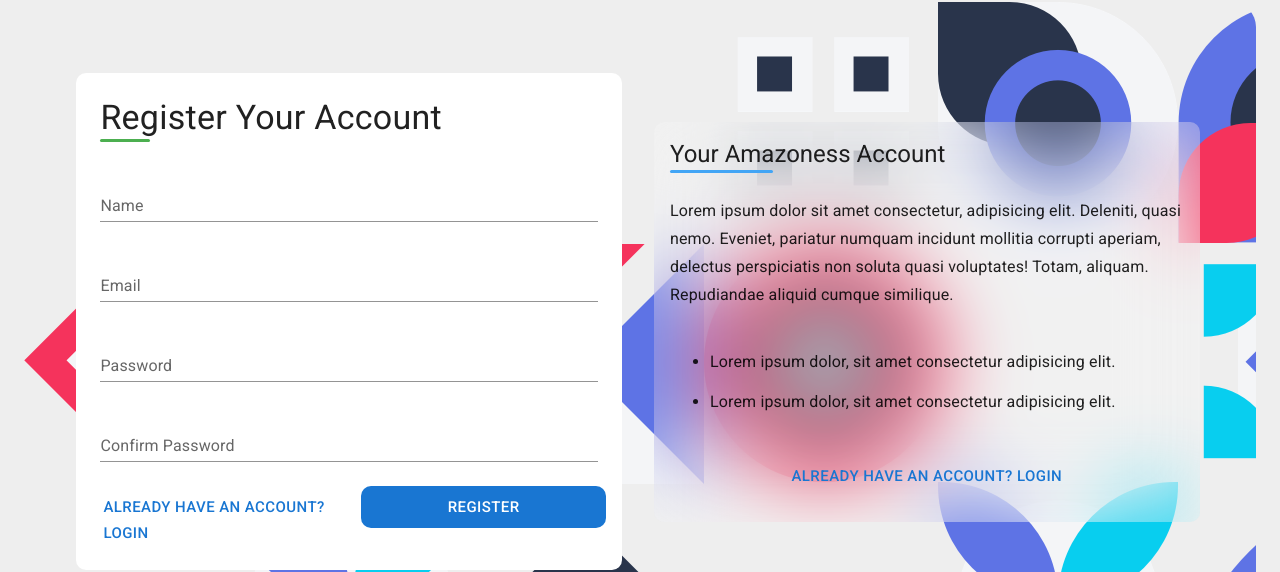
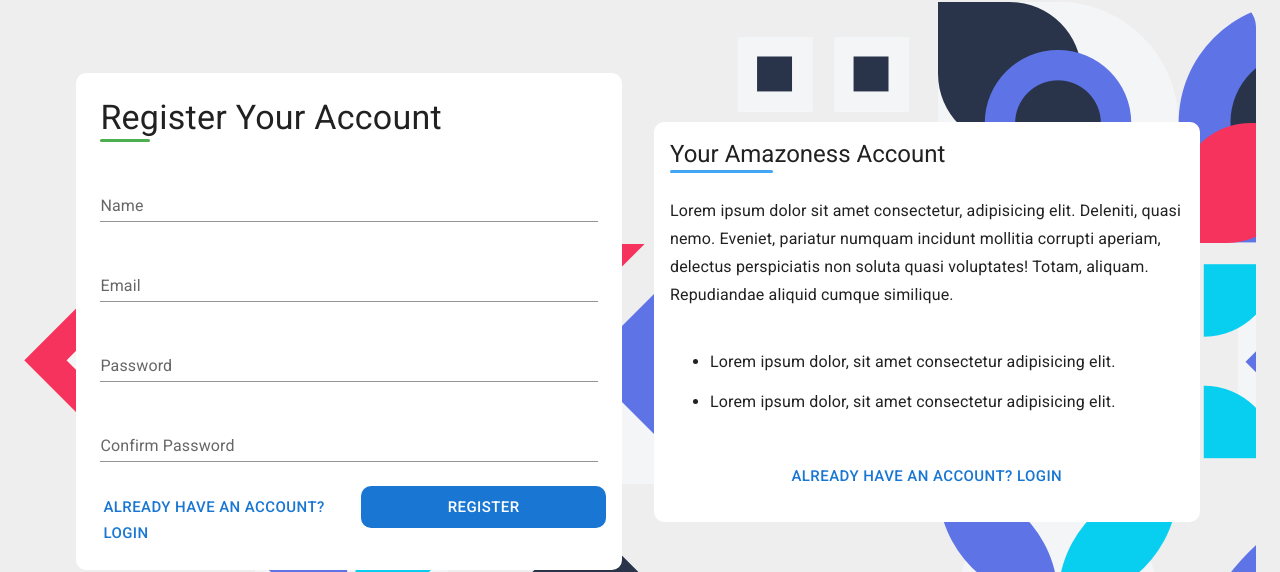
Before and after one commit to TheMrCorvy/amazoness, a Next.js app: page /register in a window 1280 px wide. Shown: the part 195-767 px from the top of the page. Built offline with nearby package versions, Linux system fonts and the light colour scheme; no server answers.

Commit message:
updated styles for login & register pages

```diff
--- a/src/pages/register.tsx
+++ b/src/pages/register.tsx
@@ -2,7 +2,6 @@ import { FC } from "react"
 import NextLink from "next/link"
 
 import { Button, Card, CardContent, Grid, Typography } from "@mui/material"
-import useStyles from "../styles/pages/register"
 
 import UnderlinedTitle from "../components/UnderlinedTitle"
 import BreadCrumbs from "../components/BreadCrumbs"
@@ -11,19 +10,17 @@ import RegisterForm from "../components/sections/RegisterForm"
 import { appName, urlKeyWords } from "../misc/config"
 
 const RegisterPage: FC = () => {
-	const classes = useStyles()
-
 	return (
 		<>
 			<BreadCrumbs title="Register" steps={{}} />
-			<div className={classes.mainBgImage}>
-				<Grid container justifyContent="center" className={classes.mainGridContainer}>
-					<Grid item xs={12} md={6} className={classes.mainGridItem}>
+			<div className="main-bg-image">
+				<Grid container justifyContent="center" className="main-grid-container">
+					<Grid item xs={12} md={6} className="main-grid-item">
 						<RegisterForm />
 					</Grid>
-					<Grid item xs={12} md={6} className={classes.mainGridItem}>
-						<Card elevation={0} className={classes.glassEffect}>
-							<CardContent className={classes.bigCardContent}>
+					<Grid item xs={12} md={6} className="main-grid-item">
+						<Card elevation={0} className="glass-effect">
+							<CardContent className="big-card-content">
 								<UnderlinedTitle
 									variant="h5"
 									length={20}
@@ -36,7 +33,9 @@ const RegisterPage: FC = () => {
 									variant="subtitle1"
 									paragraph
 									gutterBottom
-									className={classes.marginTop}
+									sx={{
+										marginTop: "1rem",
+									}}
 								>
 									Lorem ipsum dolor sit amet consectetur, adipisicing elit.
 									Deleniti, quasi nemo. Eveniet, pariatur numquam incidunt
--- a/src/styles/globals.css
+++ b/src/styles/globals.css
@@ -1,16 +1,59 @@
 html,
 body {
-  padding: 0;
-  margin: 0;
-  font-family: -apple-system, BlinkMacSystemFont, Segoe UI, Roboto, Oxygen,
-    Ubuntu, Cantarell, Fira Sans, Droid Sans, Helvetica Neue, sans-serif;
+	padding: 0;
+	margin: 0;
+	font-family: -apple-system, BlinkMacSystemFont, Segoe UI, Roboto, Oxygen, Ubuntu, Cantarell,
+		Fira Sans, Droid Sans, Helvetica Neue, sans-serif;
 }
 
 a {
-  color: inherit;
-  text-decoration: none;
+	color: inherit;
+	text-decoration: none;
 }
 
 * {
-  box-sizing: border-box;
+	box-sizing: border-box;
 }
+
+.main-bg-image {
+	background-image: url("/images/bg.png");
+	background-repeat: no-repeat;
+	background-size: auto;
+	width: 100%;
+	min-height: 80vh;
+	border-radius: 25px;
+	margin-top: 1rem;
+}
+
+.main-grid-container {
+	width: 100%;
+	min-height: 80vh;
+	padding: 3vw;
+	margin-left: -2px;
+	display: flex;
+	vertical-align: center;
+	justify-content: center;
+	align-items: center;
+}
+
+.main-grid-item {
+	height: 100%;
+	display: flex;
+	vertical-align: center;
+	justify-content: center;
+	align-items: center;
+	padding: 1rem;
+}
+
+.glass-effect {
+	width: 100%;
+	background-color: rgba(255, 255, 255, 0.2);
+	backdrop-filter: blur(40px);
+}
+
+.big-card-content {
+	display: flex;
+	flex-direction: column;
+	justify-content: space-between;
+	min-height: 50vh;
+}
```
Also changed, not shown: src/pages/login/[[...routes]].tsx (+9 -10 lines).
